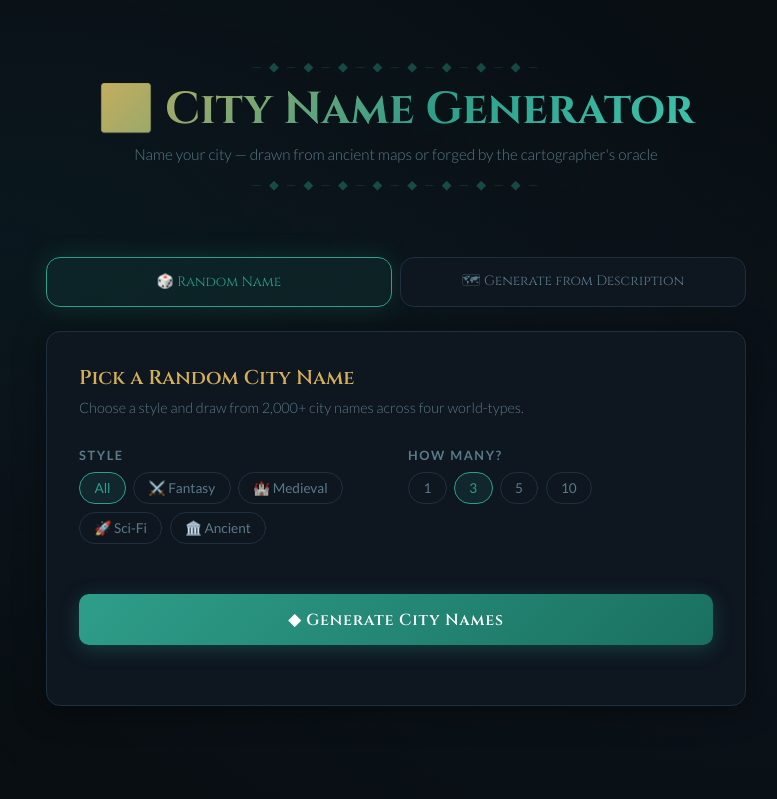
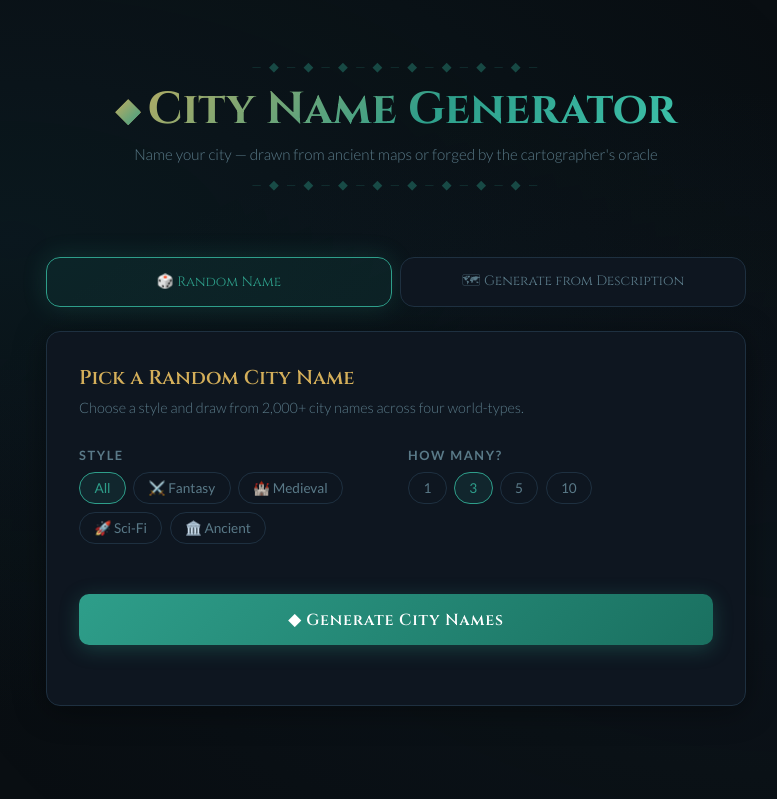
Before and after one commit to tnashen/city-name-generator, a Flask app: page / in a window 1280 px wide. Shown: the top 799 px of the page, without its empty margins (244-1021 px from the left). Run offline with Flask 3, Linux system fonts and the light colour scheme.

Commit message:
Remove emoji from h1, add CSS accent diamond

```diff
--- a/static/style.css
+++ b/static/style.css
@@ -170,3 +170,14 @@ footer { margin-top: 3rem; }
   .form-row { flex-direction: column; gap: 0; }
   .tabs { flex-direction: column; }
 }
+
+/* Decorative h1 accent diamond */
+header h1::before {
+  content: '◆';
+  display: inline-block;
+  margin-right: .5rem;
+  background: linear-gradient(135deg, var(--gold), var(--accent));
+  -webkit-background-clip: text; -webkit-text-fill-color: transparent; background-clip: text;
+  font-size: 70%;
+  vertical-align: middle;
+}
--- a/templates/index.html
+++ b/templates/index.html
@@ -7,13 +7,13 @@
   <link rel="icon" type="image/svg+xml" href="/static/favicon.svg" />
   <link rel="preconnect" href="https://fonts.googleapis.com" />
   <link href="https://fonts.googleapis.com/css2?family=Cinzel:wght@400;600;700&family=Lato:wght@300;400;700&display=swap" rel="stylesheet" />
-  <link rel="stylesheet" href="/static/style.css?v=2" />
+  <link rel="stylesheet" href="/static/style.css?v=3" />
 </head>
 <body>
   <div class="bg-layer"></div>
   <header>
     <div class="map-line">— ◆ — ◆ — ◆ — ◆ — ◆ — ◆ — ◆ — ◆ —</div>
-    <h1>🌆 City Name Generator</h1>
+    <h1>City Name Generator</h1>
     <p class="subtitle">Name your city — drawn from ancient maps or forged by the cartographer's oracle</p>
     <div class="map-line">— ◆ — ◆ — ◆ — ◆ — ◆ — ◆ — ◆ — ◆ —</div>
   </header>
@@ -88,6 +88,6 @@
   </main>
 
   <footer></footer>
-  <script src="/static/app.js?v=2"></script>
+  <script src="/static/app.js?v=3"></script>
 </body>
 </html>
```
